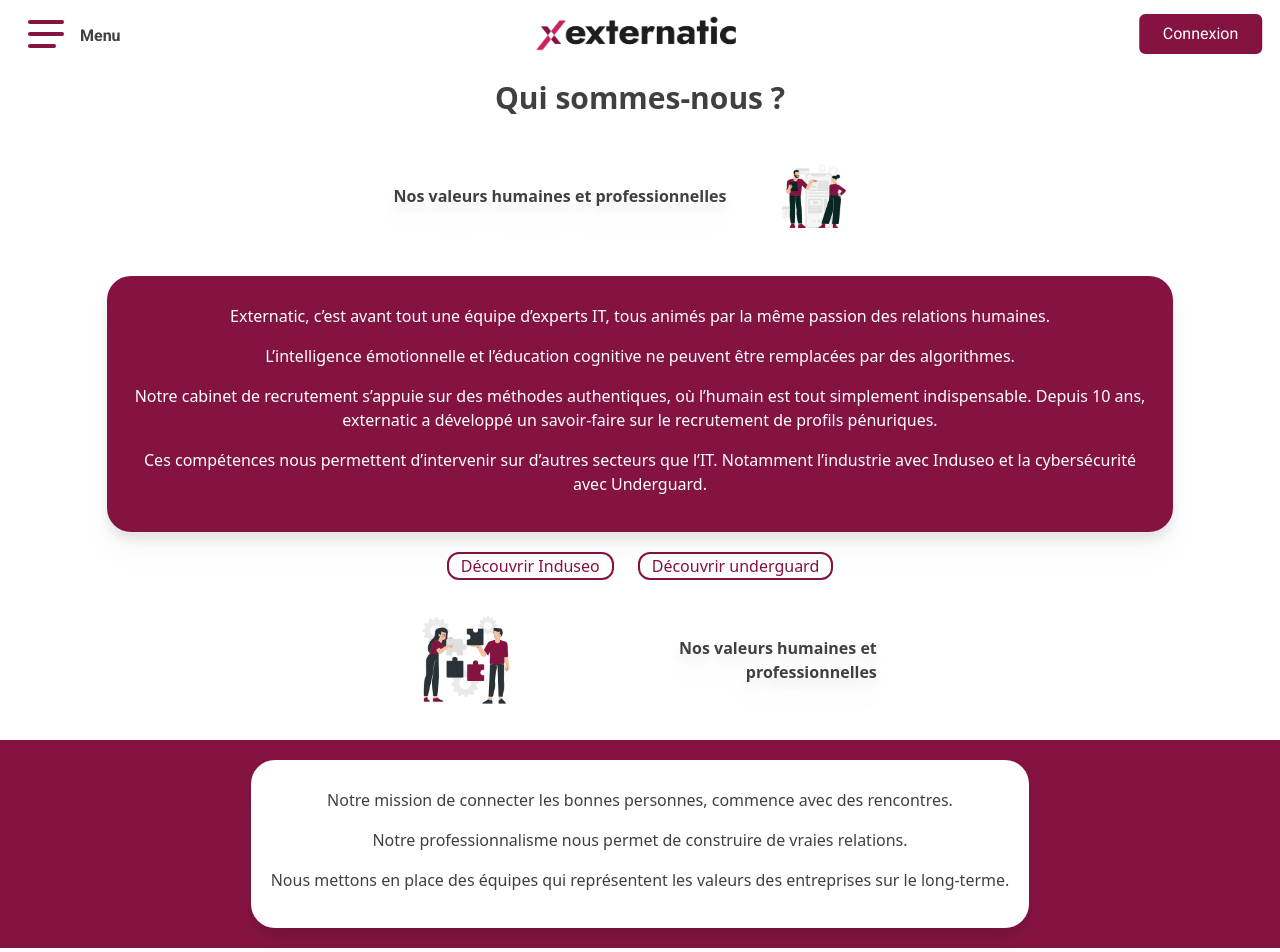
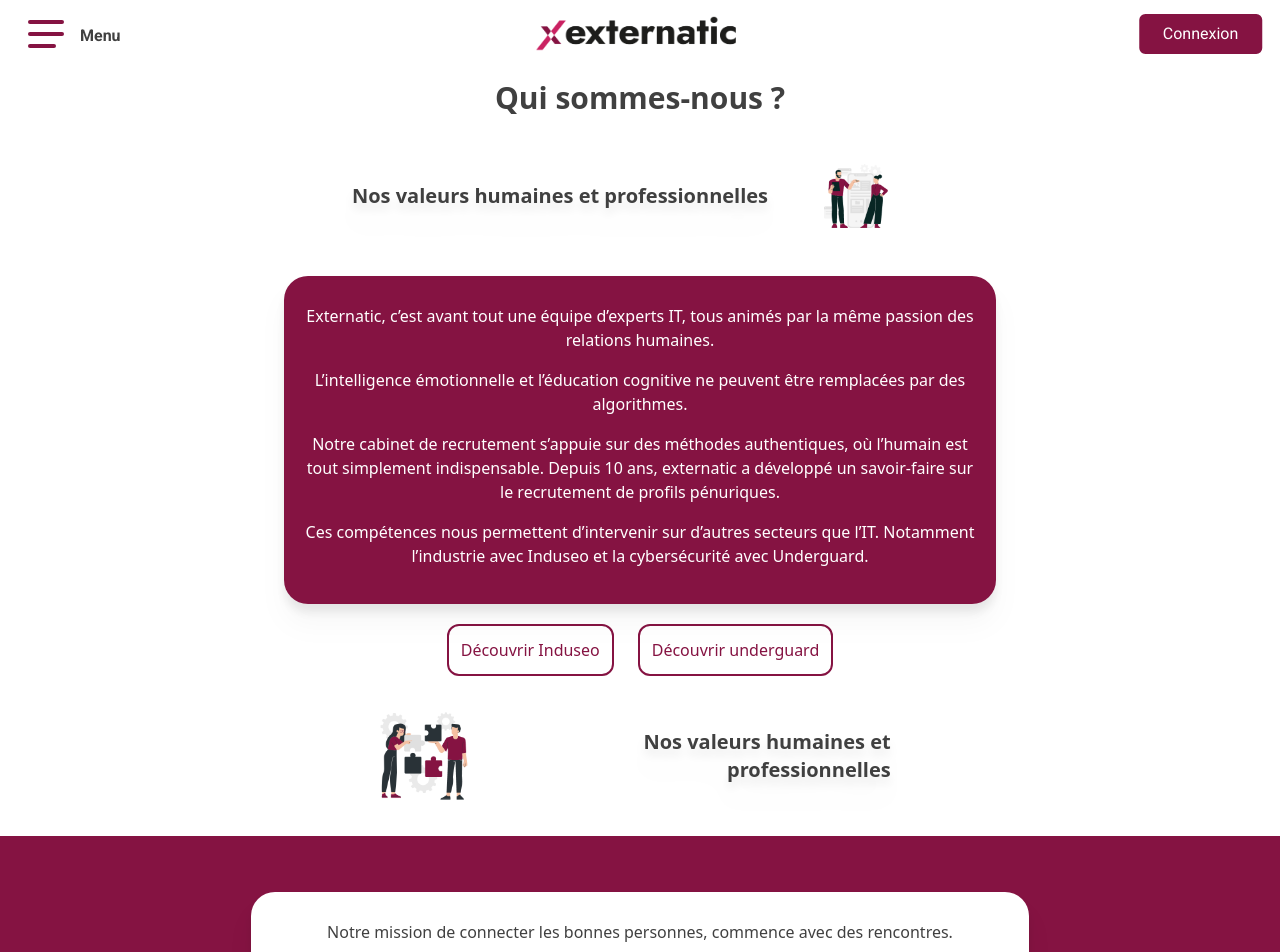
Before and after one commit to WildCodeSchool/2022-09-RMT-JSCREW-Externatic, a React (Vite) app in the folder frontend/: page /infos in a window 1280 px wide. Shown: the top 952 px of the page. Built offline with nearby package versions, Linux system fonts and the light colour scheme; no server answers.

Commit message:
correction css page quisommesnous

```diff
--- a/frontend/src/pages/quisommesnous/qui.jsx
+++ b/frontend/src/pages/quisommesnous/qui.jsx
@@ -34,13 +34,13 @@
           Qui sommes-nous ?
         </h1>
         <div className="flex flex-end items-center mx-auto">
-          <h2 className="text-black p-5 drop-shadow-xl rounded-3xl px-2 font-bold">
+          <h2 className="text-black md:text-xl p-5 drop-shadow-xl rounded-3xl px-2 font-bold">
             Nos valeurs humaines et professionnelles
           </h2>
           <img src={dessinduo1} alt="dessinduo" className="w-40" />
         </div>
         <div className="flex flex-col items-center">
-          <div className="bg-darkPink text-white p-5 drop-shadow-xl rounded-3xl text-center">
+          <div className="bg-darkPink text-white p-5 drop-shadow-xl rounded-3xl text-center lg:w-8/12">
             <p className="my-2 mb-4">
               Externatic, c’est avant tout une équipe d’experts IT, tous animés
               par la même passion des relations humaines.
@@ -63,25 +63,25 @@
           </div>
           <div className="flex flex-row mt-5">
             <a href="https://www.induseo.fr/">
-              <p className="discover text-darkPink border-solid border-2 border-darkPink rounded-xl px-3 mx-3">
+              <p className="discover text-darkPink text-center border-solid border-2 border-darkPink rounded-xl p-3 mx-3">
                 Découvrir Induseo
               </p>
             </a>
             <a href="https://www.underguard.fr/">
-              <p className="discover text-darkPink border-solid border-2 border-darkPink rounded-xl px-3 mx-3">
+              <p className="discover text-darkPink text-center border-solid border-2 border-darkPink rounded-xl p-3 mx-3">
                 Découvrir underguard
               </p>
             </a>
           </div>
           <div className="flex flex-row items-center mx-auto">
             <img src={dessinduo2} alt="dessinduo2" className="w-40" />
-            <h2 className="text-black p-5 drop-shadow-xl rounded-3xl w-2/3 px-2 font-bold text-end">
+            <h2 className="text-black md:text-xl p-5 drop-shadow-xl rounded-3xl w-2/3 px-2 font-bold text-end">
               Nos valeurs humaines et professionnelles
             </h2>
           </div>
         </div>
       </div>
-      <div className="flex flex-col items-center bg-darkPink py-5 px-5">
+      <div className="flex flex-col items-center bg-darkPink py-14 px-5">
         <div className="bg-white text-black p-5 drop-shadow-xl rounded-3xl text-center">
           <p className="my-2 mb-4">
             Notre mission de connecter les bonnes personnes, commence avec des
```
